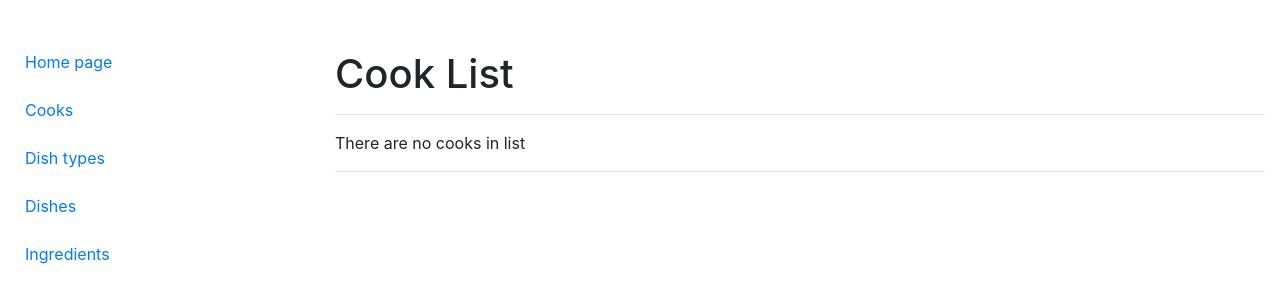
After one commit to Viktor-Beniukh/py-restaurant-service, a Django app: page /cooks/ in a window 1280 px wide. The commit adds this page. Shown: the top 303 px of the page. Run offline with Django 4.2, Linux system fonts and the light colour scheme; data that the repository does not hold is empty.

Commit message:
Created basic html model pages and added pagination

```diff
--- a/kitchen/models.py
+++ b/kitchen/models.py
@@ -1,5 +1,6 @@
 from django.contrib.auth.models import AbstractUser
 from django.db import models
+from django.urls import reverse
 
 
 class DishType(models.Model):
@@ -29,6 +30,9 @@ class Cook(AbstractUser):
         verbose_name = "cook"
         verbose_name_plural = "cooks"
 
+    def get_absolute_url(self):
+        return reverse("kitchen:cook-detail", kwargs={"pk": self.pk})
+
     def __str__(self):
         return f"{self.username} ({self.first_name} {self.last_name})"
 
--- a/kitchen/urls.py
+++ b/kitchen/urls.py
@@ -1,9 +1,27 @@
 from django.urls import path
 
-from kitchen.views import index
+from kitchen.views import (
+    index,
+    DishTypeListView,
+    DishListView,
+    CookListView,
+    IngredientListView,
+    DishDetailView,
+    CookDetailView,
+)
 
 urlpatterns = [
     path("", index, name="index"),
+    path(
+        "dish_types/",
+        DishTypeListView.as_view(),
+        name="dish_type-list",
+    ),
+    path("dishes/", DishListView.as_view(), name="dish-list"),
+    path("dishes/<int:pk>/", DishDetailView.as_view(), name="dish-detail"),
+    path("cooks/", CookListView.as_view(), name="cook-list"),
+    path("cooks/<int:pk>/", CookDetailView.as_view(), name="cook-detail"),
+    path("ingredients/", IngredientListView.as_view(), name="ingredient-list")
 ]
 
 app_name = "kitchen"
--- a/kitchen/views.py
+++ b/kitchen/views.py
@@ -1,3 +1,4 @@
+from django.views import generic
 from django.shortcuts import render
 
 from kitchen.models import Cook, DishType, Dish, Ingredient
@@ -17,3 +18,37 @@ def index(request):
     }
 
     return render(request, "kitchen/index.html", context=context)
+
+
+class DishTypeListView(generic.ListView):
+    model = DishType
+    context_object_name = "dish_type_list"
+    queryset = DishType.objects.all().order_by("name")
+    template_name = "kitchen/dish_type_list.html"
+    paginate_by = 5
+
+
+class DishListView(generic.ListView):
+    model = Dish
+    queryset = Dish.objects.all().select_related("dish_type")
+    paginate_by = 5
+
+
+class DishDetailView(generic.DetailView):
+    model = Dish
+    queryset = Dish.objects.all().prefetch_related("ingredients")
+
+
+class IngredientListView(generic.ListView):
+    model = Ingredient
+    paginate_by = 10
+
+
+class CookListView(generic.ListView):
+    model = Cook
+    paginate_by = 5
+
+
+class CookDetailView(generic.DetailView):
+    model = Cook
+    queryset = Cook.objects.all().prefetch_related("dish__dish_type")
--- a/templates/base.html
+++ b/templates/base.html
@@ -23,6 +23,10 @@
       </div>
       <div class="col-sm-9">
         {% block content %}{% endblock %}
+
+        {% block pagination %}
+          {% include "includes/pagination.html" %}
+        {% endblock %}
       </div>
     </div>
   </div>
--- /dev/null
+++ b/templates/includes/pagination.html
@@ -0,0 +1,25 @@
+{% if is_paginated %}
+  <ul class="pagination">
+    {% if page_obj.has_previous %}
+      <li class="page-item">
+        <a href="?page={{ page_obj.previous_page_number }}" class="page-link">
+          prev
+        </a>
+      </li>
+    {% endif %}
+
+      <li class="page-item active">
+        <span class="page-link">
+          {{ page_obj.number }} of {{ paginator.num_pages }}
+        </span>
+      </li>
+
+    {% if page_obj.has_next %}
+      <li class="page-item">
+        <a href="?page={{ page_obj.next_page_number }}" class="page-link">
+          next
+        </a>
+      </li>
+    {% endif %}
+  </ul>
+{% endif %}
--- a/templates/includes/sidebar.html
+++ b/templates/includes/sidebar.html
@@ -1,11 +1,11 @@
 <ul class="sidebar-nav">
   <li><a href="{% url 'kitchen:index' %}">Home page</a></li>
   <br>
-  <li><a href="#">Cooks</a></li>
+  <li><a href="{% url 'kitchen:cook-list' %}">Cooks</a></li>
   <br>
-  <li><a href="#">Dish types</a></li>
+  <li><a href="{% url 'kitchen:dish_type-list' %}">Dish types</a></li>
   <br>
-  <li><a href="#">Dishes</a></li>
+  <li><a href="{% url 'kitchen:dish-list' %}">Dishes</a></li>
   <br>
-  <li><a href="#">Ingredients</a></li>
+  <li><a href="{% url 'kitchen:ingredient-list' %}">Ingredients</a></li>
 </ul>
--- /dev/null
+++ b/templates/kitchen/cook_list.html
@@ -0,0 +1,21 @@
+{% extends "base.html" %}
+
+{% block content %}
+  <h1>Cook List</h1>
+  <hr>
+  {% if cook_list %}
+    <ul>
+      {% for cook in cook_list %}
+        <li>
+          <a href="{{ cook.get_absolute_url }}">
+            {{ cook.username }} ({{ cook.first_name }} {{ cook.last_name }})
+          </a>
+        </li>
+      {% endfor %}
+    </ul>
+  {% else %}
+    <p>There are no cooks in list</p>
+  {% endif %}
+  <hr>
+  <br>
+{% endblock %}
```
Also changed, not shown: templates/kitchen/cook_detail.html (added, +28 -0 lines), templates/kitchen/dish_detail.html (added, +29 -0 lines), templates/kitchen/dish_list.html (added, +20 -0 lines), templates/kitchen/dish_type_list.html (added, +19 -0 lines), templates/kitchen/index.html (+11 -6 lines), templates/kitchen/ingredient_list.html (added, +19 -0 lines).
